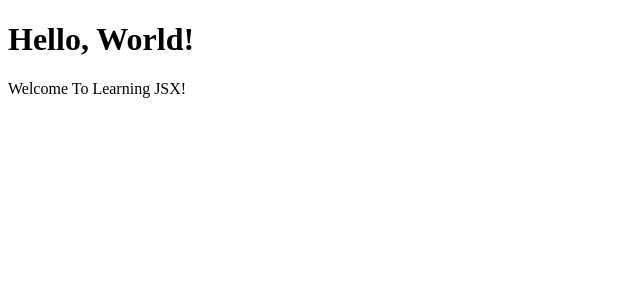
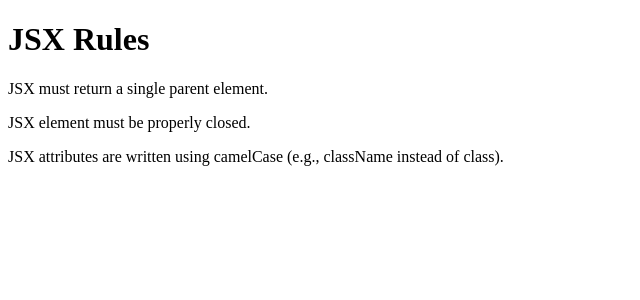
Before and after one commit to sayan-7908/React-50-hour, a React (Vite) app: page / in a window 1280 px wide. Shown: the top 300 px of the page, without its empty margins (0-640 px from the left). Built offline with nearby package versions, Linux system fonts and the light colour scheme.

Commit message:
challenge 4

```diff
--- a/src/App.jsx
+++ b/src/App.jsx
@@ -1,9 +1,9 @@
-import WelcomeMessage from "./components/WelcomeMessage";
+import JSXRules from "./components/JSXRules";
 
 const App = () => {
   return (
     <div>
-      <WelcomeMessage />
+      <JSXRules />
     </div>
   );
 };
--- /dev/null
+++ b/src/components/JSXRules.jsx
@@ -0,0 +1,15 @@
+const JSXRules = () => {
+  return (
+    <div>
+      <h1>JSX Rules</h1>
+      <p>JSX must return a single parent element.</p>
+      <p>JSX element must be properly closed.</p>
+      <p>
+        JSX attributes are written using camelCase (e.g., className instead of
+        class).
+      </p>
+    </div>
+  );
+};
+
+export default JSXRules;
--- a/src/components/WelcomeMessage.jsx
+++ /dev/null
@@ -1,10 +0,0 @@
-const WelcomeMessage = () => {
-  return (
-    <div>
-      <h1>Hello, World!</h1>
-      <p>Welcome To Learning JSX!</p>
-    </div>
-  );
-};
-
-export default WelcomeMessage;
```
